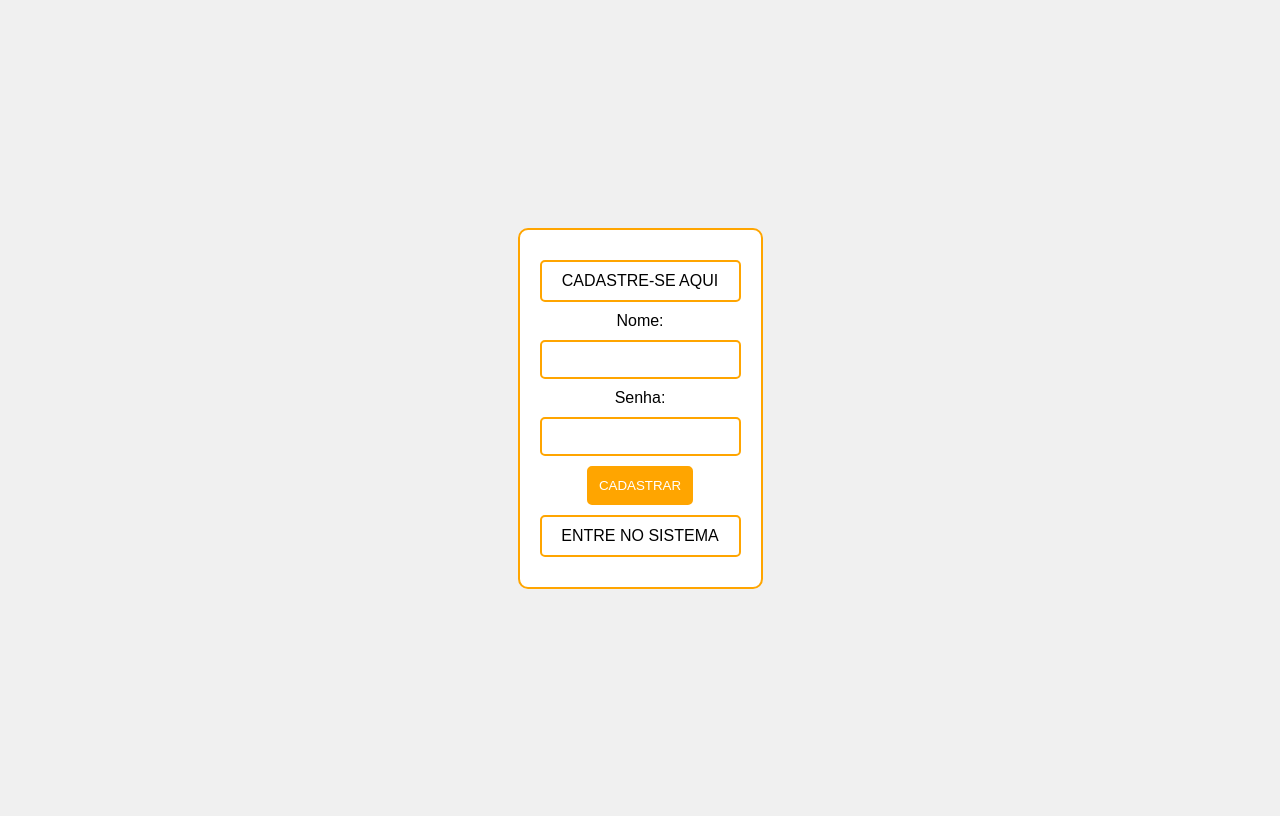
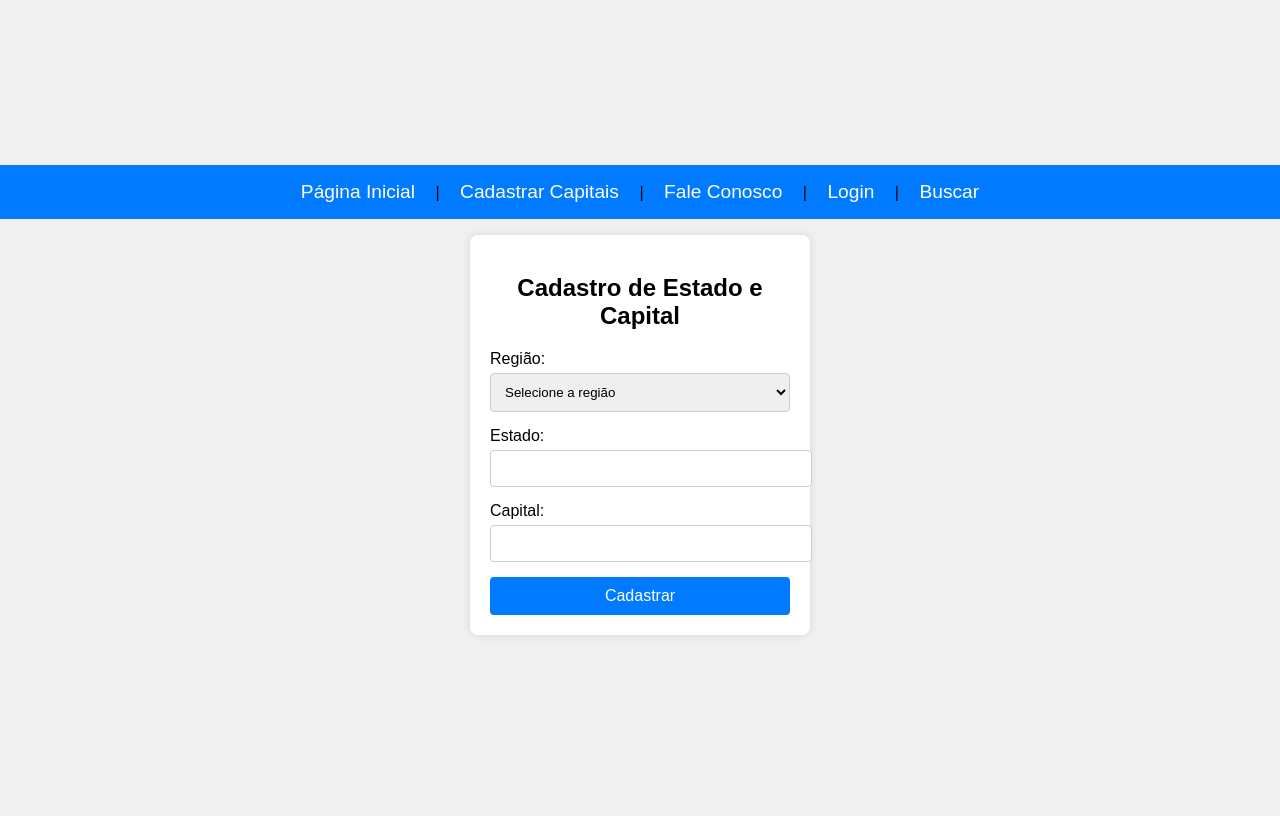
Before and after one commit to jailsonIFRN/CapitaisdoBrasil, a Flask app: template templates/cadastrar_capitais.html in a window 1280 px wide. After the commit the page ends 635 px from the top, so only its background shows below. Run offline with Flask 3, Linux system fonts and the light colour scheme; the template is opened without the code that fills it, so the values that code supplies are empty.

Commit message:
cadastrar capitais

```diff
--- a/app.py
+++ b/app.py
@@ -12,9 +12,9 @@ def index():
 def pagina_inicial():
     return render_template('pagina_inicial.html')
 
-@app.route("/nordeste")
-def nordeste():
-    return render_template('nordeste.html')
+@app.route("/cadastrar_capitais")
+def cadastrar_capitais():
+    return render_template('cadastrar_capitais.html')
 
 @app.route("/sul")
 def sul():
--- a/templates/base.html
+++ b/templates/base.html
@@ -49,7 +49,7 @@
     <nav>
 
     <a href="{{url_for('pagina_inicial')}}">Página Inicial</a> |
-    <a href="#">Cadastrar Capitais</a> |
+    <a href="{{url_for('cadastrar_capitais')}}">Cadastrar Capitais</a> |
     <a href="#">Fale Conosco</a> |
     <a href="#">Login</a> |
     <a href="#">Buscar</a>
--- a/templates/cadastrar_capitais.html
+++ b/templates/cadastrar_capitais.html
@@ -1,61 +1,85 @@
-<!DOCTYPE html>
-<html lang="pt-BR">
-<head>
-    <meta charset="UTF-8">
-    <meta name="viewport" content="width=device-width, initial-scale=1.0">
-    <title>Cadastro</title>
+{% extends "base.html" %}
+
+{% block conteudo %}
 <style>
     body {
+    font-family: Arial, sans-serif;
+    background-color: #f0f0f0;
     display: flex;
     justify-content: center;
     align-items: center;
     height: 100vh;
-            background-color: #f0f0f0;
-            font-family: Arial, sans-serif;
+    margin: 0;
 }
-        .container {
-            background-color: white;
+
+.form-container {
+    background-color: #fff;
     padding: 20px;
-            border: 2px solid orange;
-            border-radius: 10px;
+    border-radius: 8px;
+    box-shadow: 0 0 10px rgba(0, 0, 0, 0.1);
+    width: 300px;
     text-align: center;
 }
-        .container input[type="text"],
-        .container input[type="password"],
-        .container input[type="submit"],
-        .container a {
+
+h2 {
+    margin-bottom: 20px;
+}
+
+label {
     display: block;
-            margin: 10px auto;
+    margin-bottom: 5px;
+    text-align: left;
+}
+
+input, select {
+    width: 100%;
     padding: 10px;
-            border: 2px solid orange;
-            border-radius: 5px;
-            text-align: center;
-            text-decoration: none;
-            color: black;
+    margin-bottom: 15px;
+    border: 1px solid #ccc;
+    border-radius: 4px;
 }
-        .container input[type="submit"] {
-            background-color: orange;
-            color: white;
+
+button {
+    width: 100%;
+    padding: 10px;
+    background-color: #007BFF;
+    color: #fff;
+    border: none;
+    border-radius: 4px;
     cursor: pointer;
+    font-size: 16px;
 }
-        .container a:hover,
-        .container input[type="submit"]:hover {
-            background-color: #ffa500;
+
+button:hover {
+    background-color: #0056b3;
 }
+
 </style>
-</head>
 <body>
-    <div class="container">
-        <a href="">CADASTRE-SE AQUI</a>
-        <form action="{{ url_for('cadastro') }}" method="post">
-            <label for="nome">Nome:</label>
-            <input type="text" id="nome" name="nome">
-            <label for="senha">Senha:</label>
-            <input type="password" id="senha" name="senha">
-            <input type="submit" href="" value="CADASTRAR">
+    <div class="form-container">
+        <h2>Cadastro de Estado e Capital</h2>
+        <form>
+            <label for="regiao">Região:</label>
+            <select id="regiao" name="regiao" required>
+                <option value="">Selecione a região</option>
+                <option value="norte">Norte</option>
+                <option value="nordeste">Nordeste</option>
+                <option value="centro-oeste">Centro-Oeste</option>
+                <option value="sudeste">Sudeste</option>
+                <option value="sul">Sul</option>
+            </select>
+            <label for="estado">Estado:</label>
+            <input type="text" id="estado" name="estado" required>
 
-            <a href="{{ url_for('base') }}">ENTRE NO SISTEMA</a>
+            <label for="capital">Capital:</label>
+            <input type="text" id="capital" name="capital" required>
+
+
+
+            <button type="submit">Cadastrar</button>
         </form>
     </div>
 </body>
-</html>
+
+
+{% endblock %}
```
Lines whose indentation alone changed are shown as unchanged.
